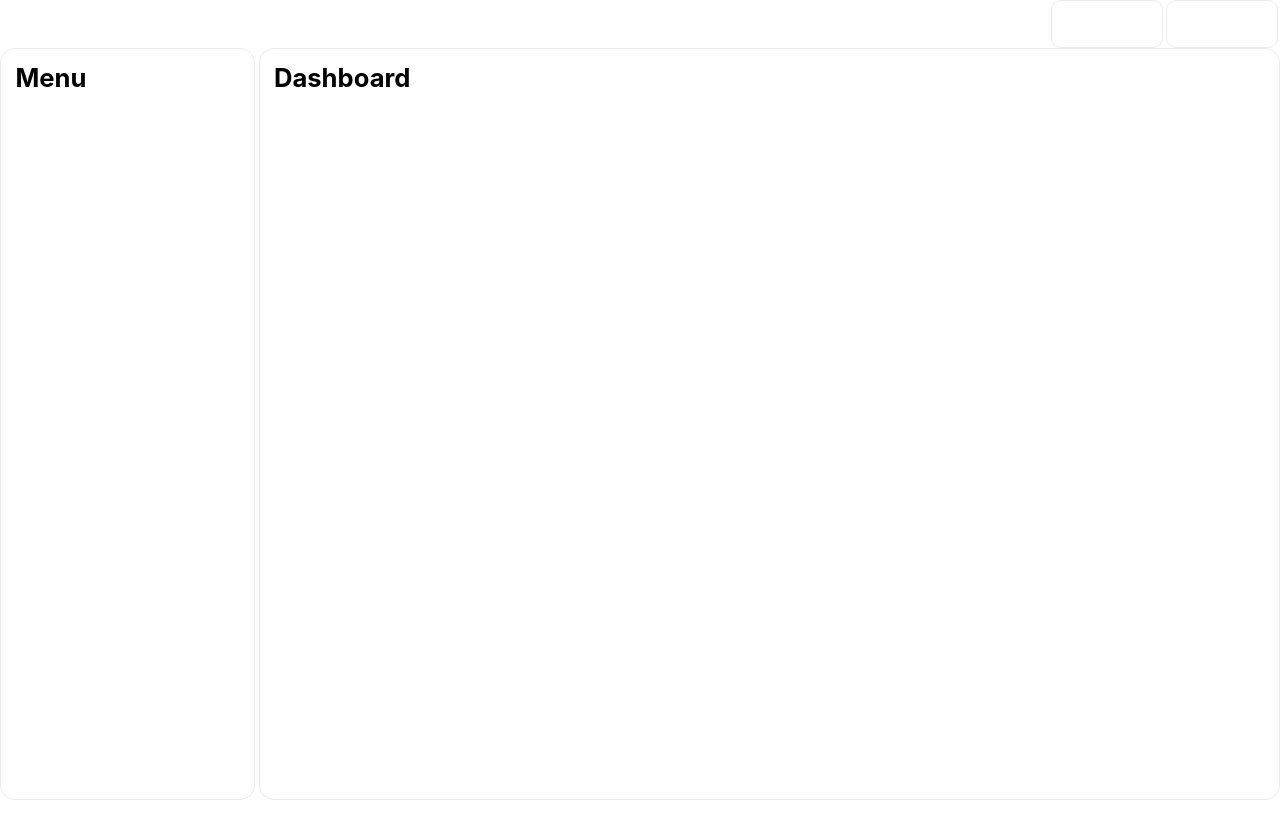
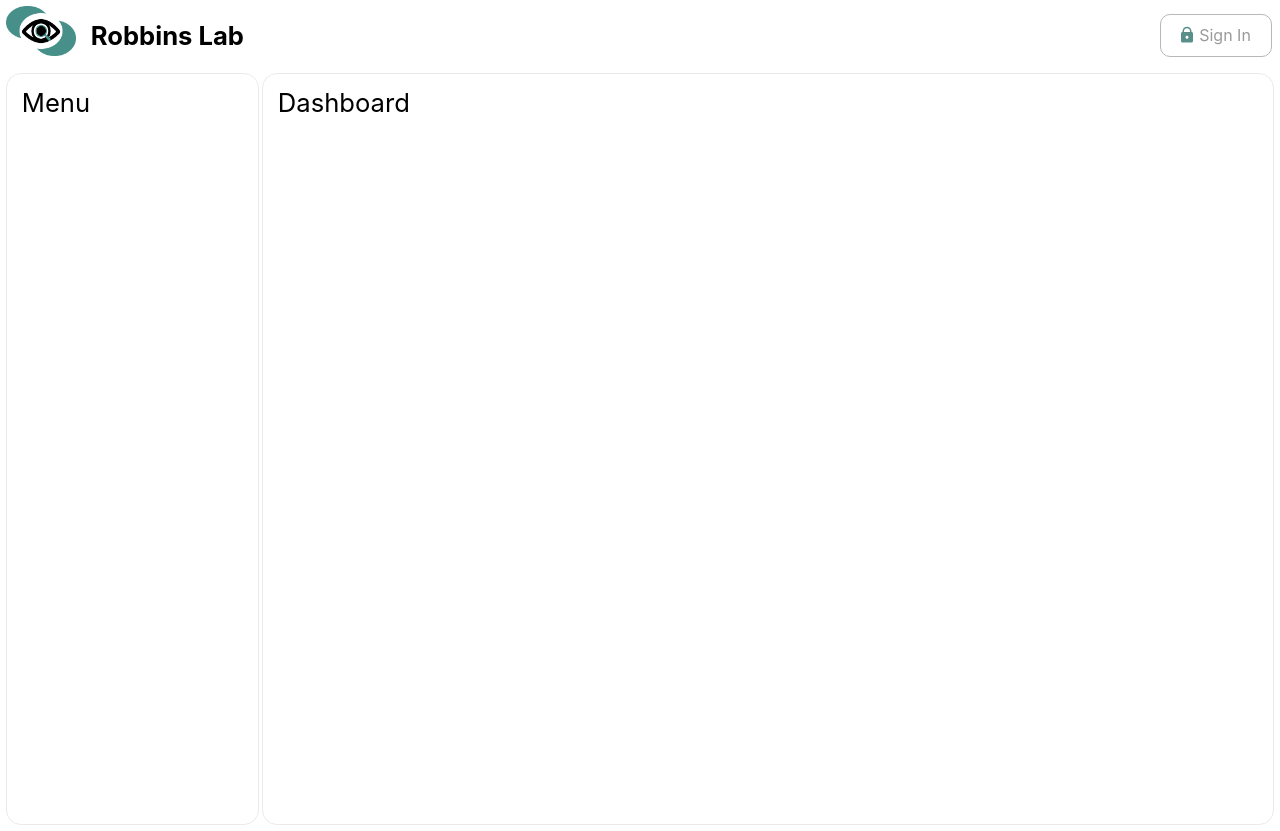
Before and after one commit to evdkv/lab-calendar-next, a Next.js app: page / in a window 1280 px wide. Before the commit the page ends 800 px from the top, so only its background shows below. Built offline with nearby package versions, Linux system fonts and the light colour scheme.

Commit message:
Add SignInButton component and update navigation bar

```diff
--- /dev/null
+++ b/components/signinBtn.js
@@ -0,0 +1,17 @@
+import styles from '../styles/Home.module.css';
+import Image from 'next/image';
+
+export default function SignInButton() {
+    return (
+    <div className={styles.nav_options}>
+        <div className={styles.nav_box}>
+            <Image
+                src="/lock.svg"
+                width={18}
+                height={18}
+            />
+            <p> Sign In</p>
+          </div>
+      </div>
+    )
+}
--- a/pages/index.js
+++ b/pages/index.js
@@ -1,26 +1,35 @@
 import Head from 'next/head';
 import styles from '../styles/Home.module.css';
 import Link from 'next/link';
+import Image from 'next/image';
+import SignInButton from '../components/signinBtn';
 
 export default function Home() {
   return (
     <div className={styles.body_container}>
       <Head>
-        <title>Calendar</title>
+        <title>Robbins Lab</title>
         <link rel="icon" href="/favicon.ico" />
       </Head>
 
       <div className={styles.nav_container}>
-        <div className={styles.nav_box}></div>
-        <div className={styles.nav_box}></div>
+      <div className={styles.nav_options}>
+          <Image
+            src="/rlab.png"
+            width={70}
+            height={50}
+          />
+          <h6 className={styles.title}>Robbins Lab</h6>
+      </div>
+        <SignInButton />
       </div>
 
       <div className={styles.dash_container}>
         <div className={styles.menu_pane}>
-          <h2 className={styles.title}>Menu</h2>
+          <p className={styles.title}>Menu</p>
         </div>
         <div className={styles.dash_pane}>
-          <h1 className={styles.title}>Dashboard</h1>
+          <p className={styles.title}>Dashboard</p>
         </div>
         </div>
       {/* <main>
--- a/styles/Home.module.css
+++ b/styles/Home.module.css
@@ -1,6 +1,7 @@
 .body_container {
   min-height: 100vh;
   display: flex;
+  padding: 0.5vw;
   flex-direction: column;
   justify-content: center;
   align-items: stretch;
@@ -10,8 +11,14 @@
   min-height: 6vh;
   display: flex;
   flex-direction: row;
-  justify-content: flex-end;
+  justify-content: space-between;
   align-items: center;
+  margin-bottom: 1vh;
+}
+
+.nav_options {
+  display: flex;
+  flex-direction: row;
 }
 
 .dash_container {
@@ -23,12 +30,30 @@
 }
 
 .nav_box {
-  min-height: 3rem;
+  height: 2.7rem;
+  display: flex;
+  align-items: center;
+  justify-content: center;
   min-width: 7rem;
   margin: 0 0.1rem;
+  border: 1px solid #b9b8b8;
+  color: #9a9a9a;
+  border-radius: 10px;
+  transition:
+    color 0.15s ease,
+    border-color 0.15s ease;
+}
 
-  border: 1px solid #eaeaea;
-  border-radius: 10px;
+.nav_box p {
+  padding: 0.2rem;
+}
+
+.nav_box:hover,
+.nav_box:focus,
+.nav_box:active {
+  color: #598E89;
+  border-color: #598E89;
+  border-width: 2px;
 }
 
 .menu_pane {
```
Also changed, not shown: pages/posts/first-post.js (deleted, +0 -16 lines), public/lock.svg (added), public/rlab.png (added).
